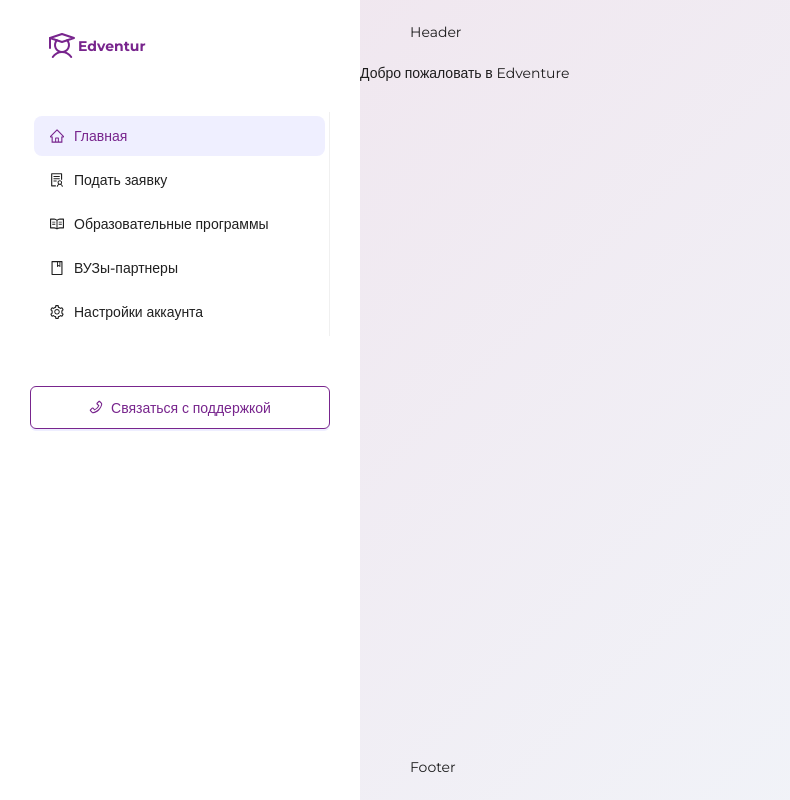
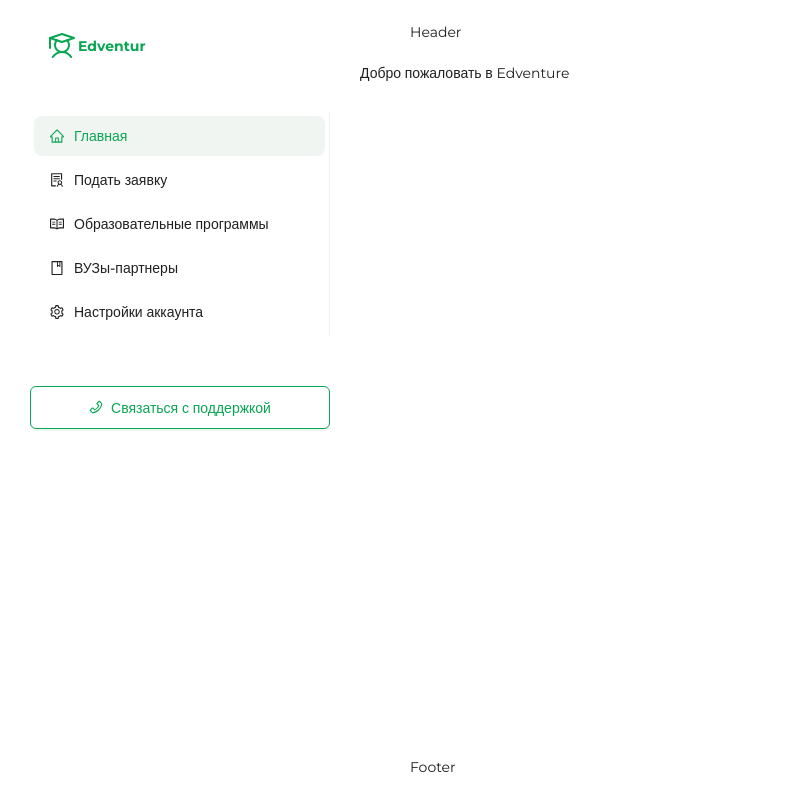
Before and after one commit to maryyak/edventur, a React (Create React App) app: page / in a window 1280 px wide. Shown: the whole page, without its empty margins (0-790 px from the left). Built offline with nearby package versions, Linux system fonts and the light colour scheme; a web font is replaced by a local one.

Commit message:
Смена цвета

```diff
--- a/src/components/Logo.jsx
+++ b/src/components/Logo.jsx
@@ -5,17 +5,17 @@ const Logo = () => {
     return (
         <Flex align="center" style={{padding:'0 16px'}}>
             <svg width="32" height="32" viewBox="0 0 32 32" fill="none" xmlns="http://www.w3.org/2000/svg">
-                <path d="M4 8V18" stroke="#78258D" strokeWidth="2" strokeLinecap="round" strokeLinejoin="round"/>
+                <path d="M4 8V18" stroke="#08a652" strokeWidth="2" strokeLinecap="round" strokeLinejoin="round"/>
                 <path
                     d="M6.7749 26.9999C7.77548 25.4653 9.14312 24.2045 10.7539 23.3317C12.3648 22.459 14.1679 22.002 15.9999 22.002C17.8319 22.002 19.635 22.459 21.2459 23.3317C22.8567 24.2045 24.2243 25.4653 25.2249 26.9999"
-                    stroke="#78258D" strokeWidth="2" strokeLinecap="round" strokeLinejoin="round"/>
-                <path d="M28 8L16 12L4 8L16 4L28 8Z" stroke="#78258D" strokeWidth="2" strokeLinecap="round"
+                    stroke="#08a652" strokeWidth="2" strokeLinecap="round" strokeLinejoin="round"/>
+                <path d="M28 8L16 12L4 8L16 4L28 8Z" stroke="#08a652" strokeWidth="2" strokeLinecap="round"
                       strokeLinejoin="round"/>
                 <path
                     d="M21.1625 10.2754C22.0798 11.2771 22.6859 12.5241 22.9068 13.8643C23.1277 15.2044 22.954 16.58 22.4067 17.8231C21.8595 19.0663 20.9624 20.1233 19.8248 20.8655C18.6872 21.6077 17.3583 22.0028 16 22.0028C14.6417 22.0028 13.3128 21.6077 12.1752 20.8655C11.0376 20.1233 10.1405 19.0663 9.59329 17.8231C9.04604 16.58 8.87229 15.2044 9.09322 13.8643C9.31414 12.5241 9.9202 11.2771 10.8375 10.2754"
-                    stroke="#78258D" strokeWidth="2" strokeLinecap="round" strokeLinejoin="round"/>
+                    stroke="#08a652" strokeWidth="2" strokeLinecap="round" strokeLinejoin="round"/>
             </svg>
-            <Typography.Text strong style={{color: "#78258D"}}>Edventur</Typography.Text>
+            <Typography.Text strong style={{color: "#08a652"}}>Edventur</Typography.Text>
         </Flex>
     );
 };
--- a/src/index.css
+++ b/src/index.css
@@ -5,11 +5,7 @@ body {
     sans-serif;
   -webkit-font-smoothing: antialiased;
   -moz-osx-font-smoothing: grayscale;
-  background: linear-gradient(
-          135deg,
-          rgba(240, 228, 237, 1) 0%,
-          rgba(241, 247, 251, 1) 100%
-  );
+  background: white;
 }
 
 code {
--- a/src/index.js
+++ b/src/index.js
@@ -10,8 +10,8 @@ import "@fontsource/montserrat/700.css";
 const theme = {
     token: {
         fontFamily: "Montserrat, sans-serif",
-        colorPrimary: "#78258D", // Основной цвет
-        colorPrimaryBg: "#EFEFFF",
+        colorPrimary: "#08a652", // Основной цвет
+        colorPrimaryBg: "#f1f5f2",
         colorBgLayout: "none",
     },
     components: {
```
